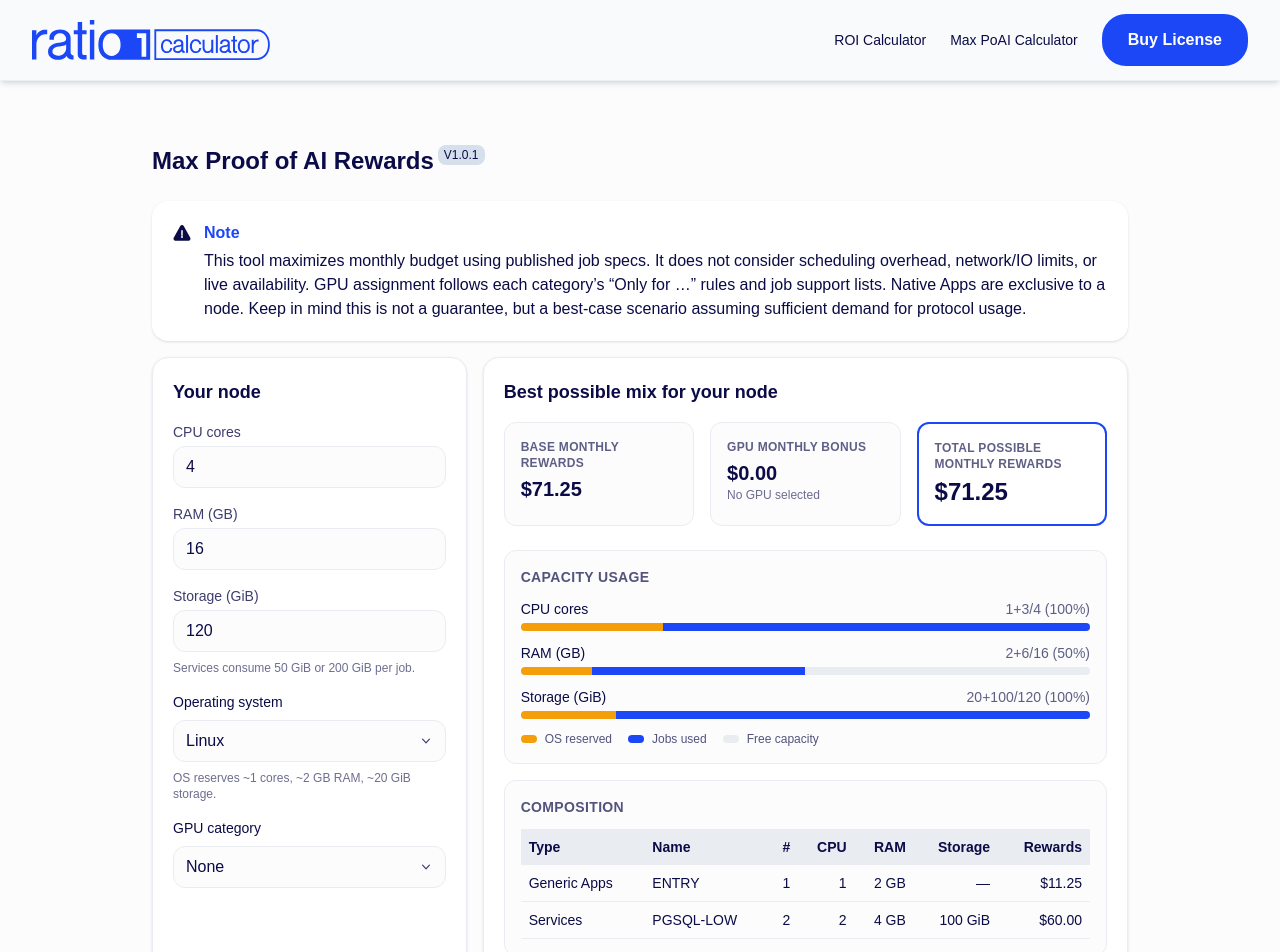
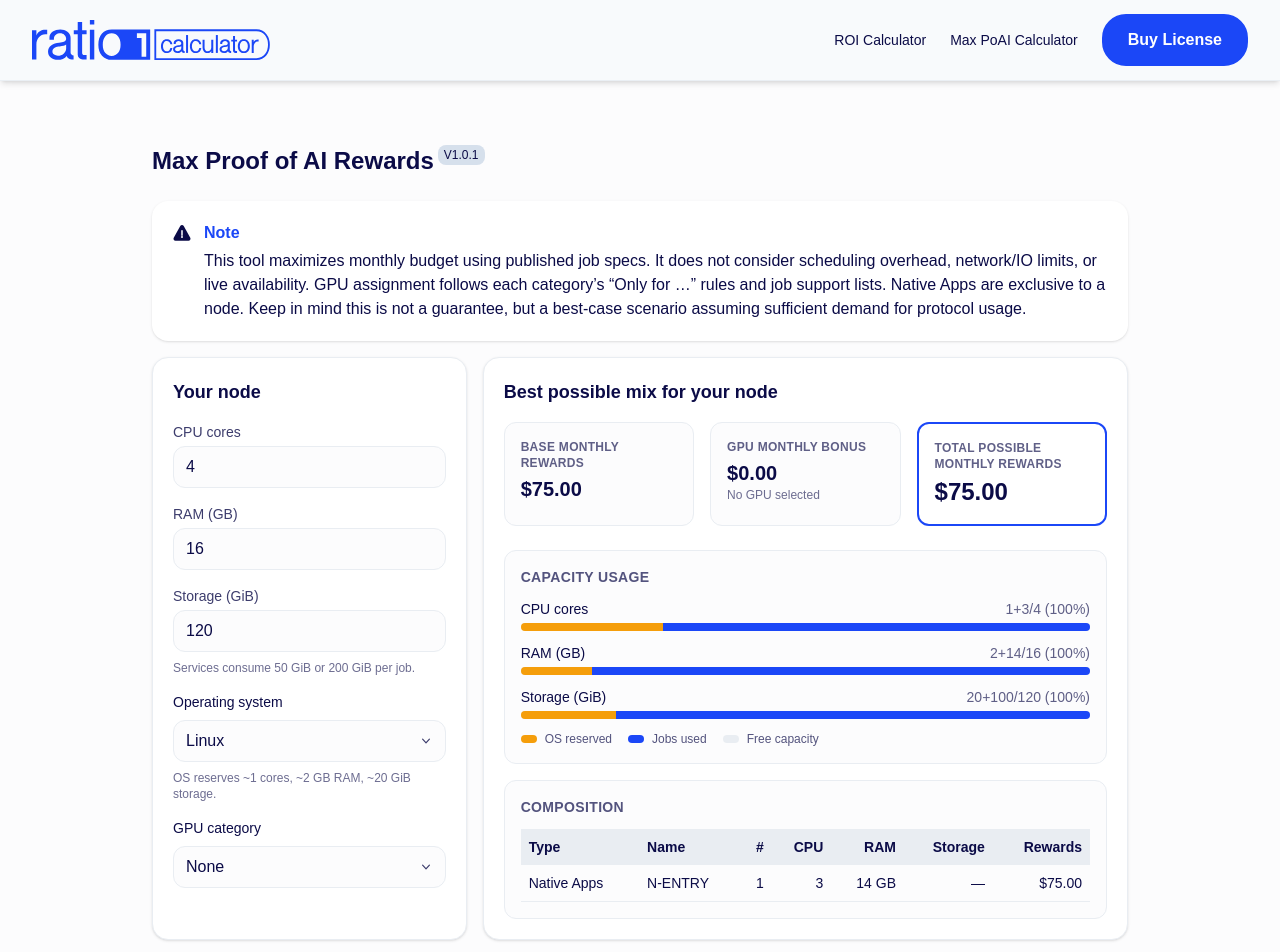
Before and after one commit to Ratio1/calculator, a Next.js app: page /max-poai in a window 1280 px wide. Shown: the top 952 px of the page. Built offline with nearby package versions, Linux system fonts and the light colour scheme.

Commit message:
fix: update specs requirements for 2 jobs

```diff
--- a/app/max-poai/page.tsx
+++ b/app/max-poai/page.tsx
@@ -60,7 +60,7 @@ const WORKERS: WorkerFlavor[] = [
     id: "MED1",
     group: "Generic Apps",
     name: "MED1",
-    cpu: 4,
+    cpu: 3,
     ram: 12,
     storageUnits: 0,
     supportsGpu: ["G-ENTRY"],
@@ -183,7 +183,7 @@ const WORKERS: WorkerFlavor[] = [
     id: "N-ENTRY",
     group: "Native Apps",
     name: "N-ENTRY",
-    cpu: 4,
+    cpu: 3,
     ram: 14,
     storageUnits: 0,
     supportsGpu: ["G-ENTRY"],
```
